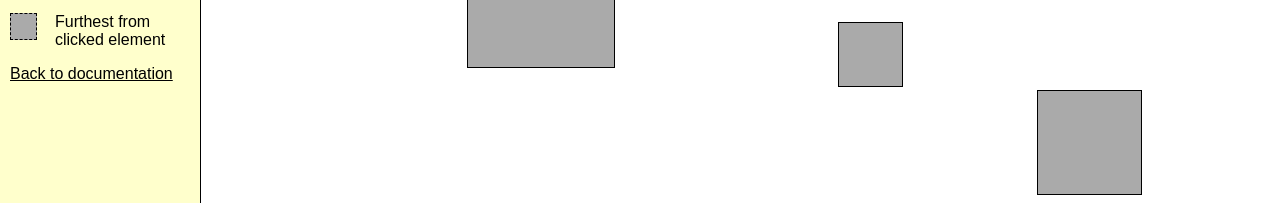
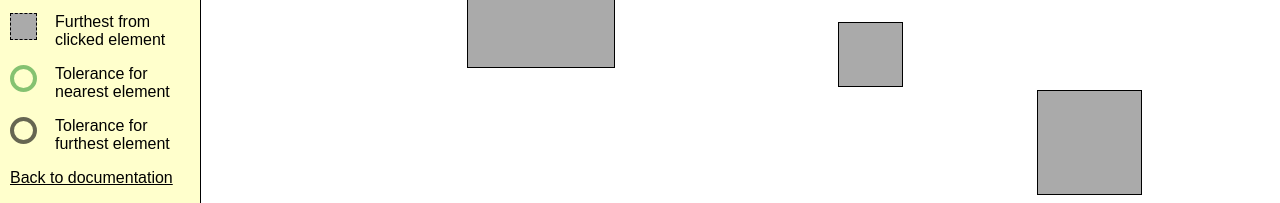
Before and after one commit to gilmoreorless/jquery-nearest, a plain HTML site: page demo.html in a window 1280 px wide. Shown: the part 362-565 px from the top of the page. Drawn offline with nearby package versions, Linux system fonts and the light colour scheme.

Commit message:
Added tolerance guides to the legend

```diff
--- a/demo.html
+++ b/demo.html
@@ -22,11 +22,13 @@
 		.pointDiag {background-color:#F00; border-radius:5px;}
 		.guideBlock {background-color:#9FF;}
 		.guideText {background-color:rgba(255,255,255,0.9); border:1px solid #F00; color:#F00; font-size:12px; padding:2px;}
-		.guideTol {border-style:solid; border-color:rgb(218,147,81); border-radius:100%; opacity:0.8;}
-		.guideTolOuter {opacity:0.4;}
+		.guideTol {border-style:solid; border-radius:100%; opacity:0.6;}
+		.guideTolInner {border-color:#393;}
+		.guideTolOuter {border-color:#000;}
 		#blockHoriz {width:100%;}
 		#blockVert {height:100%;}
 		.block, dt {background-color:#AAA; border:1px solid #000; font-size:16px; opacity:1; position:absolute; text-align:center;}
+		dt.guideTol {background:none; border-width:4px; height:19px; width:19px;}
 		.block div {bottom:0; left:0; position:absolute; right:0; top:0;}
 		.nearestFilter {background-color:#9F9;}
 		.nearestFind {opacity:0.5;}
@@ -56,6 +58,10 @@
 			<dd>Nearest to clicked element</dd>
 			<dt class="furthestClick"></dt>
 			<dd>Furthest from clicked element</dd>
+			<dt class="guideTol guideTolInner"></dt>
+			<dd>Tolerance for nearest element</dd>
+			<dt class="guideTol guideTolOuter"></dt>
+			<dd>Tolerance for furthest element</dd>
 		</dl>
 
 		<a href="./">Back to documentation</a>
@@ -65,7 +71,7 @@
 		<div class="guide guideBlock" id="blockVert"></div>
 		<div class="guide guidePoint" id="pointHoriz"></div>
 		<div class="guide guidePoint" id="pointVert"></div>
-		<div class="guide guideTol"   id="tolInner"></div>
+		<div class="guide guideTol guideTolInner"    id="tolInner"></div>
 		<div class="guide guideTol guideTolOuter"    id="tolOuter"></div>
 		<div class="guide guidePoint guidePointDiag" id="pointDiag0"></div>
 		<div class="guide guideText"  id="textDiag0"></div>
```
